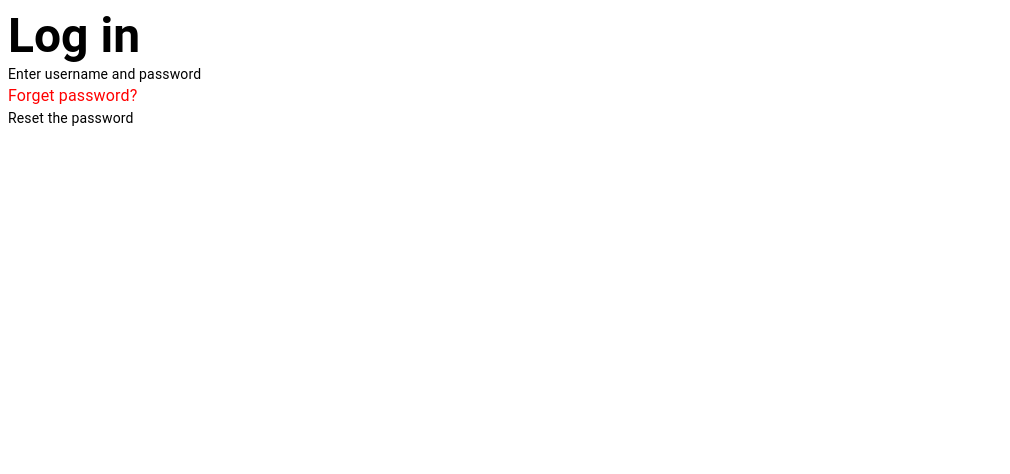
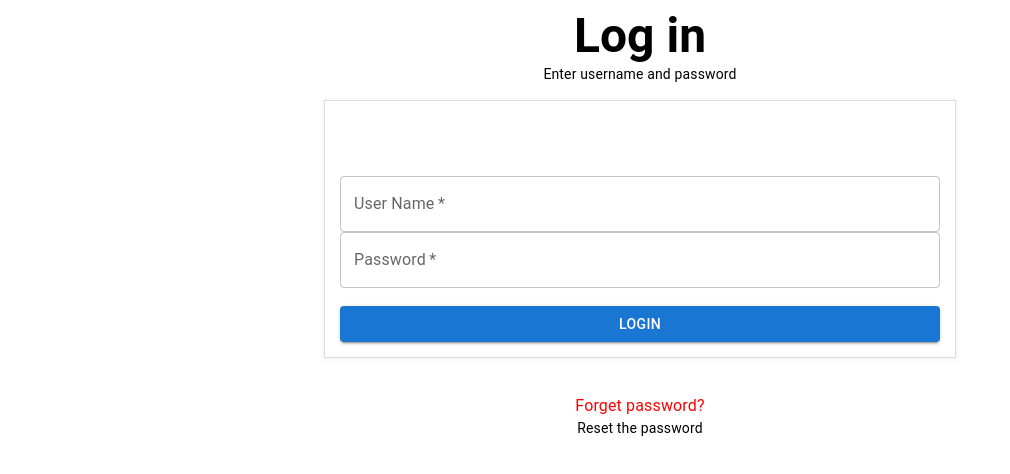
Before and after one commit to Aadhil-official/Hotel-Booking-PRJCT, a React (Vite) app: page /login in a window 1280 px wide. Shown: the top 474 px of the page, without its empty margins (0-1010 px from the left). Built offline with nearby package versions, Linux system fonts and the light colour scheme.

Commit message:
Update signin

```diff
--- a/src/Components/LoginForm.jsx
+++ b/src/Components/LoginForm.jsx
@@ -1,10 +1,49 @@
-import { Box, TextField } from '@mui/material'
-import React from 'react'
+import { Box, Button, TextField } from '@mui/material'
+import axios from 'axios';
+import React, { useState } from 'react'
+import { z } from 'zod';
+import { success, error } from '../Utils/Toastify';
 
 function LoginForm() {
-  return (
-    <div>
-        <Box
+
+    const [username, setUsername] = useState('');
+    const [password, setPassword] = useState('');
+    const [user, setUser] = useState({});
+
+
+    const handleSubmit = () => {
+
+        const formatedData = z.object({
+            username: z.string().min(1, { message: 'Enter the username' }),
+            password: z.string().min(1, { message: 'Enter the password' })
+        })
+
+        const loginData = {
+            username: username,
+            password: password
+        }
+
+        const isValid = formatedData.safeParse(loginData);
+        if (isValid.success) {
+            axios.post('/login')
+                .then((response) => {
+                    setUser(response.data);
+                    success('Login successfully...!');
+                })
+                .catch(() => {
+                    error('invelid username or password..!');
+                    // const errorMessage = err.response?.data;
+                    // if(errorMessage.include('invelid'))
+                })
+        } else {
+            const errorMessages = isValid.error.issues.map(issue => issue.message).join(', ');
+            error(errorMessages);
+        }
+    };
+
+    return (
+        <div>
+            <Box
                 type='form'
                 sx={{
                     display: 'flex',
@@ -27,9 +66,13 @@ function LoginForm() {
                     fullWidth
                     required
                 />
+                <br />
+                <Button variant='contained' onClick={handleSubmit}>
+                    Login
+                </Button>
             </Box>
-    </div>
-  )
+        </div>
+    )
 }
 
-export default LoginForm
+export default LoginForm;
--- a/src/Components/Nav.jsx
+++ b/src/Components/Nav.jsx
@@ -1,4 +1,4 @@
-import { AppBar, Avatar, Button, Grid, Toolbar, Typography, createTheme, responsiveFontSizes, useMediaQuery } from '@mui/material'
+import { AppBar, Button, Grid, Typography, createTheme, responsiveFontSizes, useMediaQuery } from '@mui/material'
 import React from 'react'
 import '../Styles/Components/Nav.css'
 import { Link, NavLink } from 'react-router-dom'
--- a/src/Pages/BrowseAllRoom.jsx
+++ b/src/Pages/BrowseAllRoom.jsx
@@ -1,5 +1,5 @@
 import React, { useEffect, useState } from 'react'
-import Nav from '../Components/Nav'
+import { Nav } from '../Components/Index'
 import { createTheme, Grid, Pagination, responsiveFontSizes, ThemeProvider, Typography } from '@mui/material'
 import axios from 'axios';
 
--- a/src/Pages/Home.jsx
+++ b/src/Pages/Home.jsx
@@ -1,6 +1,6 @@
 import React from 'react'
 import { Nav } from '../Components/Index'
-import { createTheme, Grid, responsiveFontSizes, TextField, ThemeProvider, Typography } from '@mui/material'
+import { createTheme, Grid, responsiveFontSizes, ThemeProvider, Typography } from '@mui/material'
 import Hotelmain from '../assets/Hotelmain.jpg'
 import '../Styles/Pages/Home.css'
 
--- a/src/Pages/SignIn.jsx
+++ b/src/Pages/SignIn.jsx
@@ -1,5 +1,6 @@
-import { Box, createTheme, Grid, responsiveFontSizes, TextField, ThemeProvider, Typography } from '@mui/material'
+import { createTheme, Grid, responsiveFontSizes, ThemeProvider, Typography } from '@mui/material'
 import React from 'react'
+import { LoginForm } from '../Components/Index'
 
 function SignIn() {
 
@@ -8,10 +9,10 @@ function SignIn() {
 
     return (
         <div>
-            <Grid container>
+            <Grid container textAlign='center' justifyContent='center'>
                 <Grid item xs={12}>
                     <ThemeProvider theme={theme}>
-                        <Typography variant='h3' sx={{ fontWeight: 'bold',color:'' }}>
+                        <Typography variant='h3' sx={{ fontWeight: 'bold', color: '' }}>
                             Log in
                         </Typography>
                     </ThemeProvider>
@@ -23,10 +24,16 @@ function SignIn() {
                             Enter username and password
                         </Typography>
                     </ThemeProvider>
+                </Grid><br/><br/>
+
+                <Grid container textAlign='center' justifyContent='center'>
+                    <Grid item xs={6} className='box'>
+                        <LoginForm />
+                    </Grid>
                 </Grid>
 
                 <Grid item xs={12} sx={{ fontWeight: 'bold' }}>
-                    <ThemeProvider theme={theme}>
+                <br/><br/><ThemeProvider theme={theme}>
                         <Typography variant='body1' color='red'>
                             Forget password?
                         </Typography>
```
Also changed, not shown: src/Components/Index.jsx (+5 -3 lines), src/Pages/Index.jsx (+5 -2 lines).
